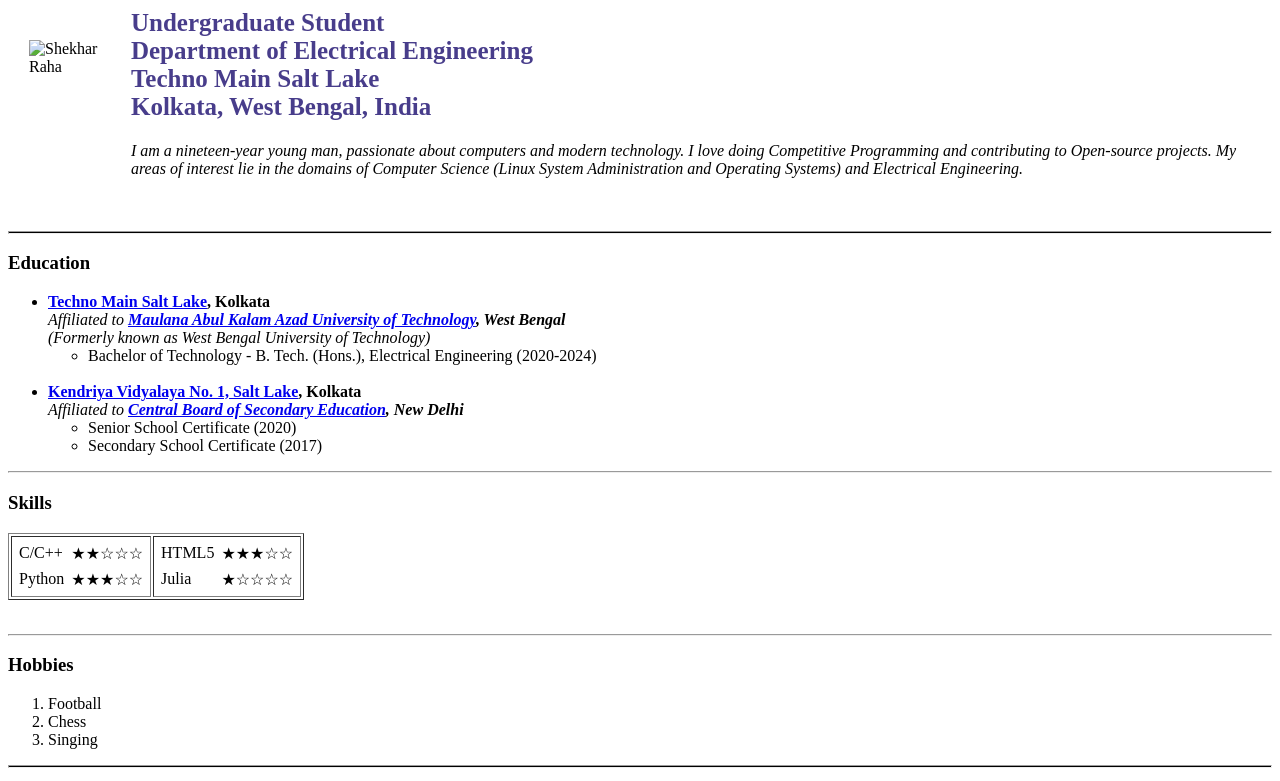
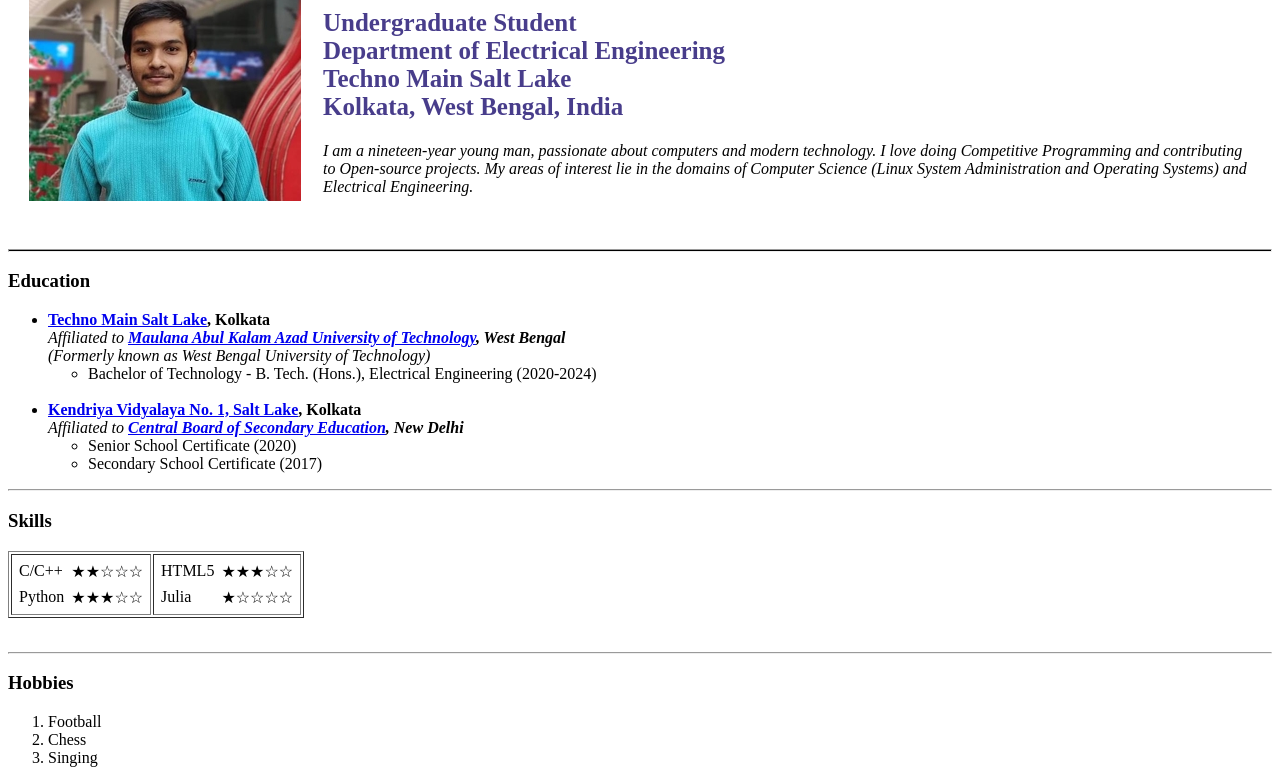
Before and after one commit to ShekharRaha/blog-cv, a plain HTML site: page index.html in a window 1280 px wide. Shown: the part 115-896 px from the top of the page. Drawn offline with Linux system fonts and the light colour scheme; the site is published under a folder, as on GitHub Pages, so addresses that start at the root find nothing.

Commit message:
Update index.html

```diff
--- a/index.html
+++ b/index.html
@@ -9,7 +9,7 @@
 	<p>
 		<table cellspacing="20px">
 			<tr>
-				<td><img src="/images/shekhar.jpg"
+				<td><img src="images/shekhar.jpg"
 							alt="Shekhar Raha" height="272px" width="272px"></td>
 				<td>
 					<h1 style="color:darkblue;font-size:35px">Shekhar Raha</h1>
```
